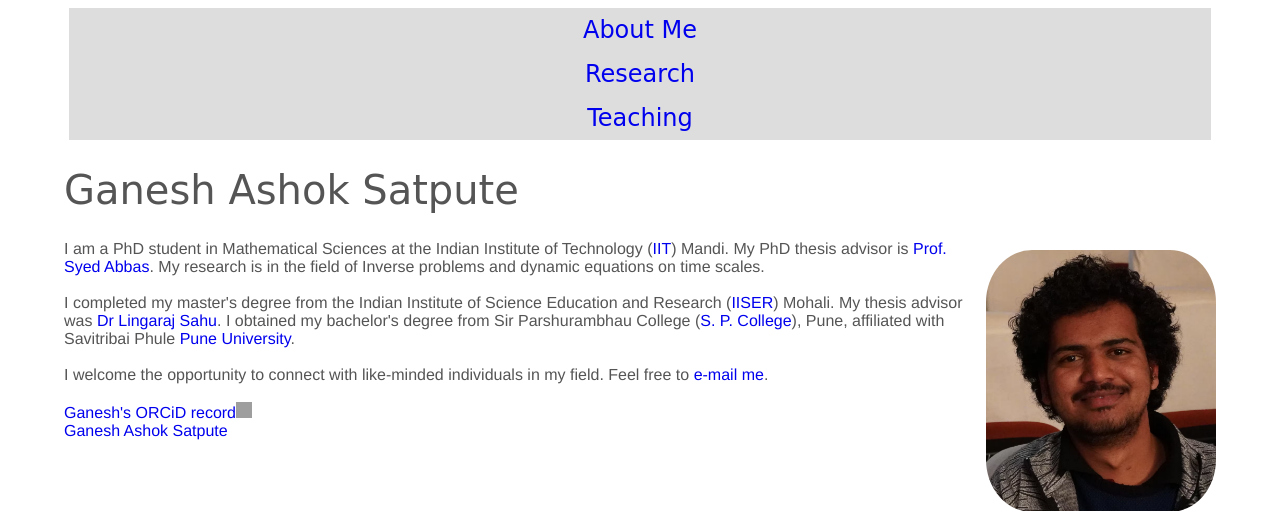
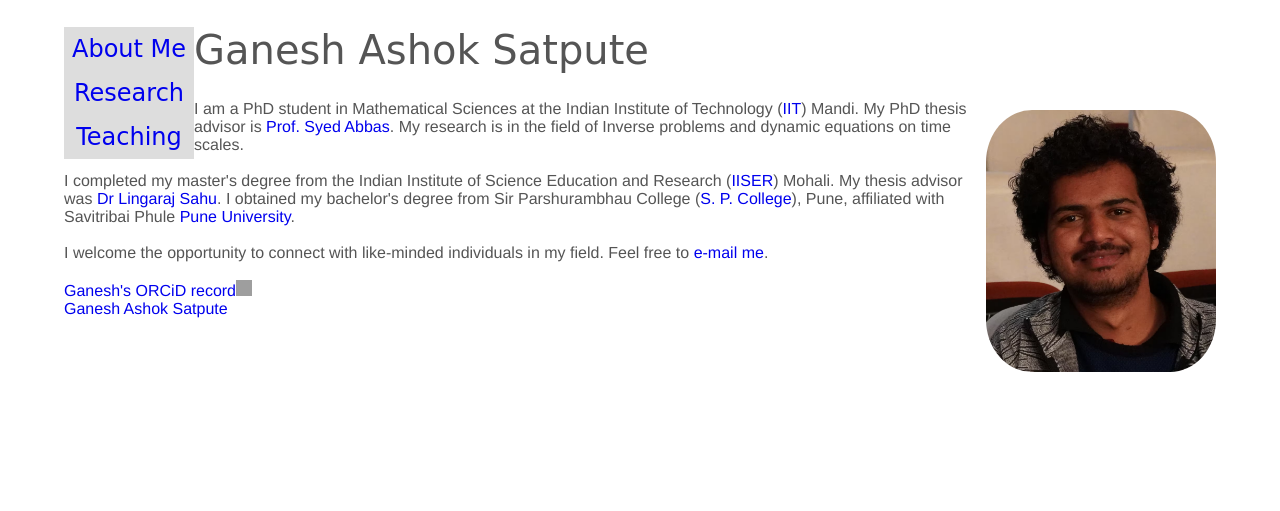
Before and after one commit to ganeshasatpute/ganeshasatpute.github.io, a PHP site: page / in a window 1280 px wide. Shown: the top 511 px of the page. Run offline with PHP 8.4, Linux system fonts and the light colour scheme; some libraries are stand-ins or nearby versions; grey boxes are pictures that could not be loaded.

Commit message:
Update style.css

```diff
--- a/style.css
+++ b/style.css
@@ -28,10 +28,10 @@ div#navigation {
   text-align: center;
   font-family: 'Pompiere', cursive;
   font-size: 1.5em;
+  float: left;
 }
 
 div#navigation a {
-  margin: 0px 5px 0px 5px;
   display: block;
   padding: 8px;
   background-color: #dddddd;
```
